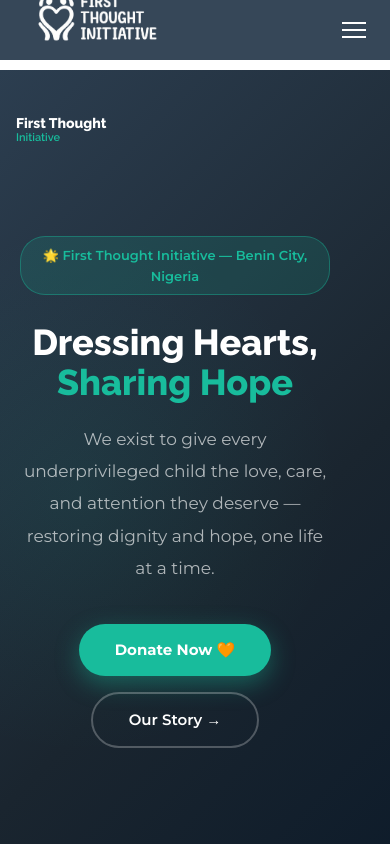
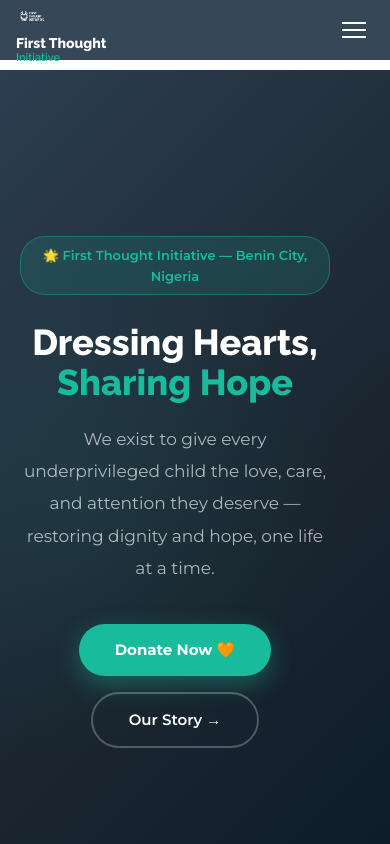
Before and after one commit to Affluentay/fti-website, a React (Vite) app: page / in a window 390 px wide. Shown: the top 844 px of the page. Built offline with nearby package versions, Linux system fonts and the light colour scheme.

Commit message:
responsive logo size

```diff
--- a/src/index.css
+++ b/src/index.css
@@ -41,6 +41,7 @@
   100% { background-position: 200% center; }
 }
 @media (max-width: 768px) {
+  nav img { height: 40px !important; width: auto !important; }
   body { overflow-x: hidden; }
   * { box-sizing: border-box; }
 
```
